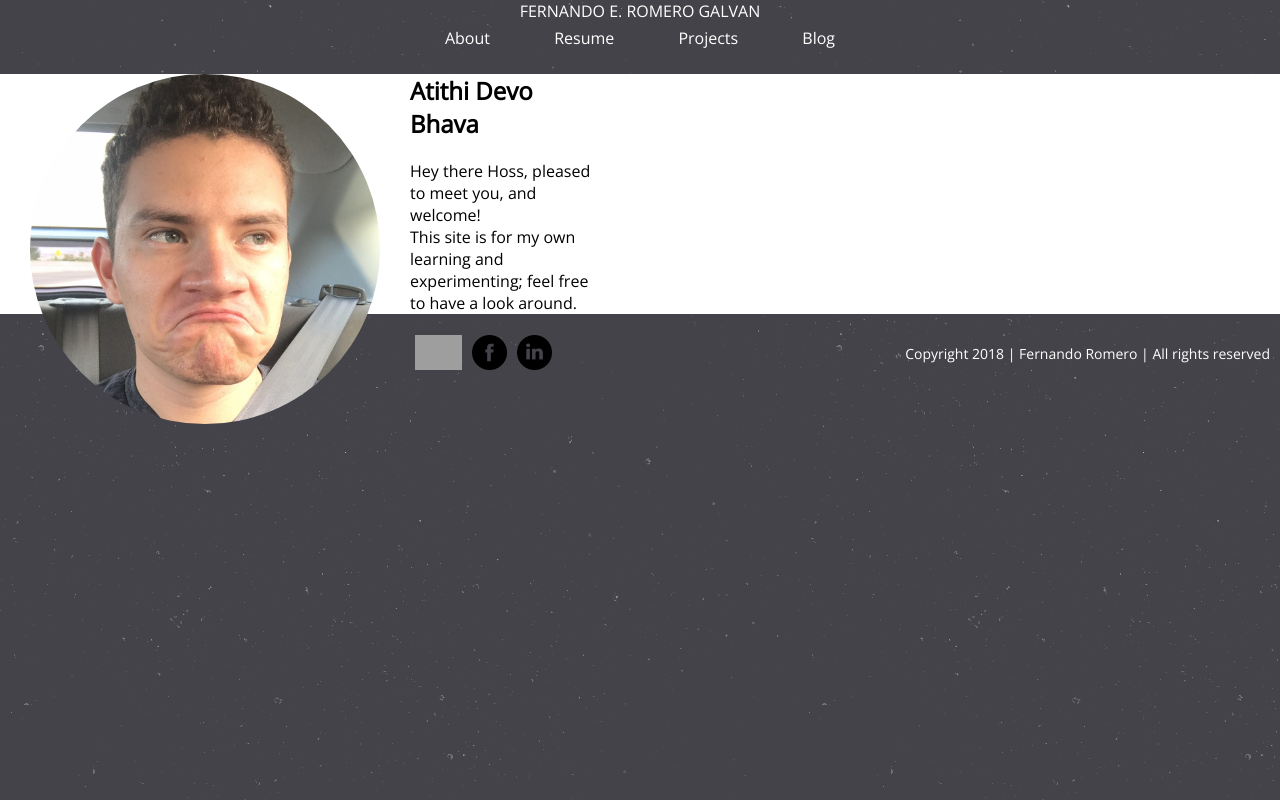
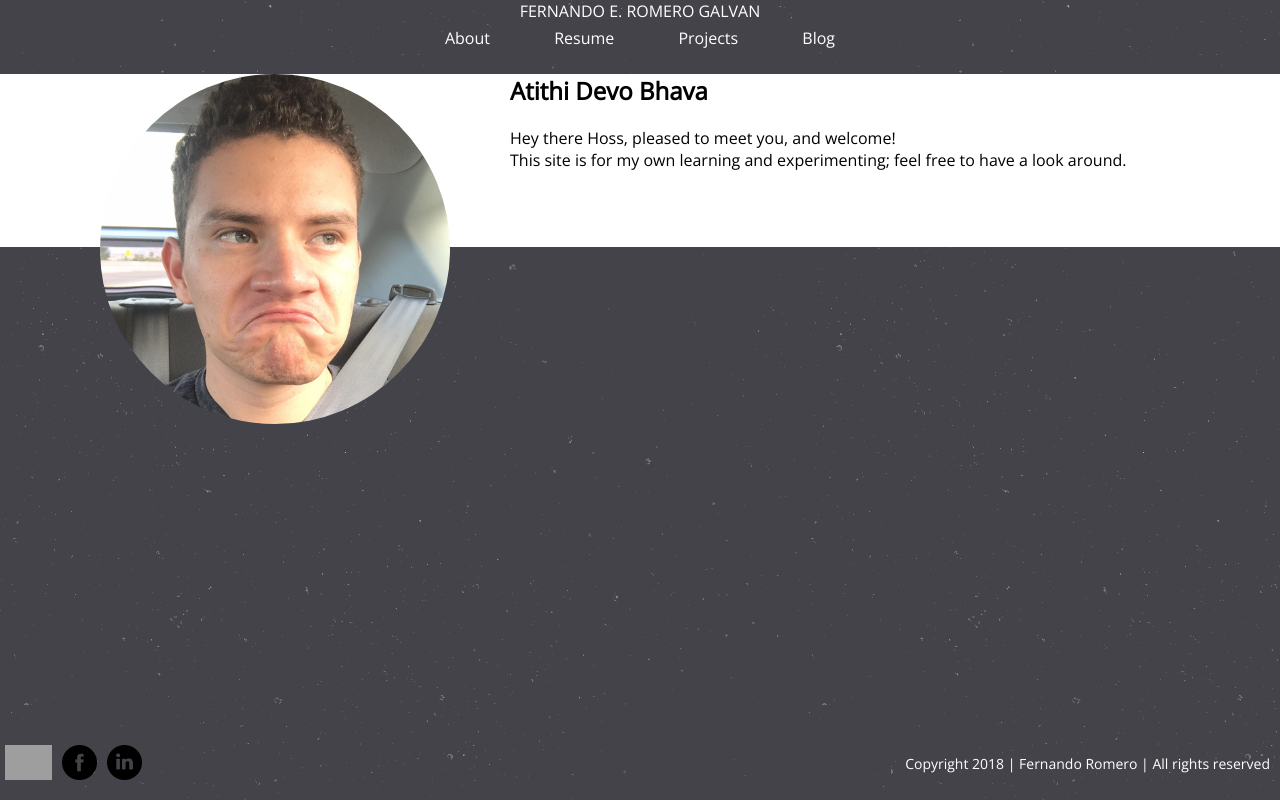
Before and after one commit to r3quiemdream/FERG, a Flask app: page / in a window 1280 px wide. Run offline with Flask 2, Linux system fonts and the light colour scheme; some libraries are stand-ins or nearby versions; grey boxes are pictures that could not be loaded.

Commit message:
update to Styles & Resume page

```diff
--- a/static/css/styles.css
+++ b/static/css/styles.css
@@ -6,11 +6,12 @@ html {
 body {
     margin: 0;
     padding: 0;
+    height: 100%
 }
 
 a {
-    color: blue;
-    text-decoration: #42c2f4;
+    color: #42c2f4;
+    text-decoration: none;
 }
 
 .nav-links, .nav-links:visited {
@@ -37,12 +41,16 @@ a {
     /* background-color: red; */
     background-color: white;
     margin: 0 auto;
+    height: 100%;
 }
 
 #layout-footer {
     font-size: 14px;
     color: rgb(255, 255, 255);
-    background-repeat: repeat;
+    position:absolute;
+    bottom:0;
+    width:100%;
+    height:60px;   /* Height of the footer */
 }
 
 #layout-footer p {
@@ -51,7 +59,11 @@ a {
 }
 
 #index {
-    width: 600px;
+    width: 1200px;
+    height: 100%;
+    margin-left: auto;
+    margin-right: auto;
+    padding-bottom:60px;
 }
 
 #me {
--- a/templates/professionallife.html
+++ b/templates/professionallife.html
@@ -30,13 +30,13 @@
             <summary><b>Title:</b> Application Support Analyst | <a href="https://sigue.com/" target="_blank">Sigue Corporation</a></summary>
             <p class="job-from">Aug, 2015 - May 14, 2018</p>
             <p class="job-description"><b>Responsibilities:</b><br>
-            My main responsibilities were to provide technical support to users for all of our in-house applications and monitor production databases, should any discrepencies be found within any of our databases it was my responsibility to gauge the scope of the problem and either apply a fix or escalate with the proper team. Third-Party applications were also under my scope of responsibility, mainly supporting the Microsoft Dynamics CRM integration, deployment, and maintenance. Data Scrubbing was also one of my tasks, I mainly used Excel to complete the majority of these tasks and only ever used Python once to geocode addresses for our company website.</p>
+            My main responsibilities were to provide technical support to users for all of our in-house applications and monitor production databases, should any discrepencies be found within any of our databases it was my responsibility to gauge the scope of the problem and either apply a fix or escalate with the proper team. Some third-Party applications were also under my scope of responsibility, mainly supporting the Microsoft Dynamics CRM integration, deployment, and maintenance. Lastly, Data Scrubbing, I mainly used Excel to complete the majority of these tasks and only ever used Python once to geocode addresses for our company website.</p>
         </details>
         <details>
             <summary><b>Title:</b> Project Lead: SIP project | <a href="https://sigue.com/" target="_blank">Sigue Corporation</a></summary>
             <p class="job-from">Aug, 2013 - Aug, 2015</p>
             <p class="job-description"><b>Responsibilities:</b><br>
-            The SIP Project was created to reduce the cost of the company's main toll-free 800 number, where all our customers called to </p>
+            Manage a five-person team </p>
         </details>
     <hr>
     <h2>Education</h2>
```
Also changed, not shown: other parts of static/css/styles.css (+4 -1 lines).
